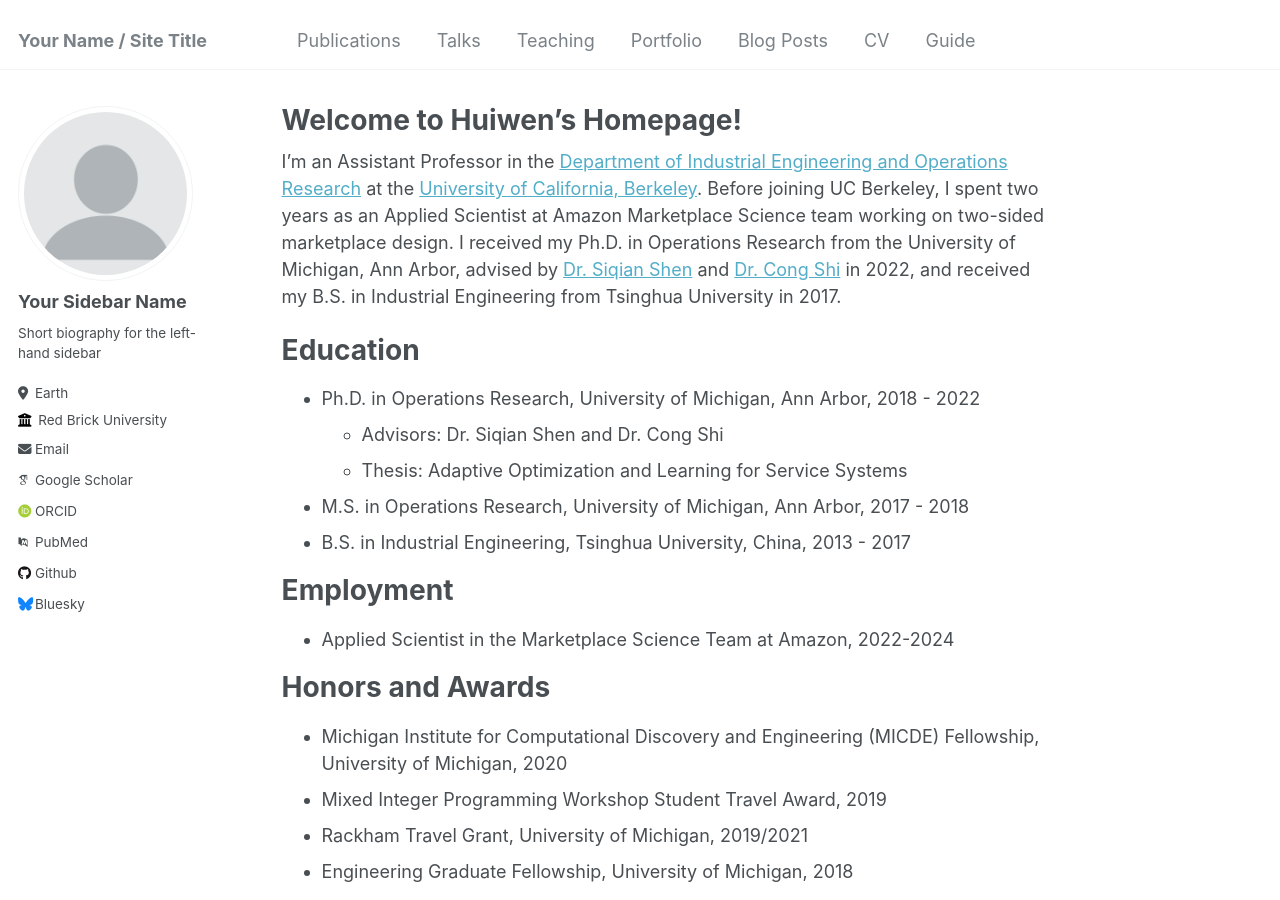
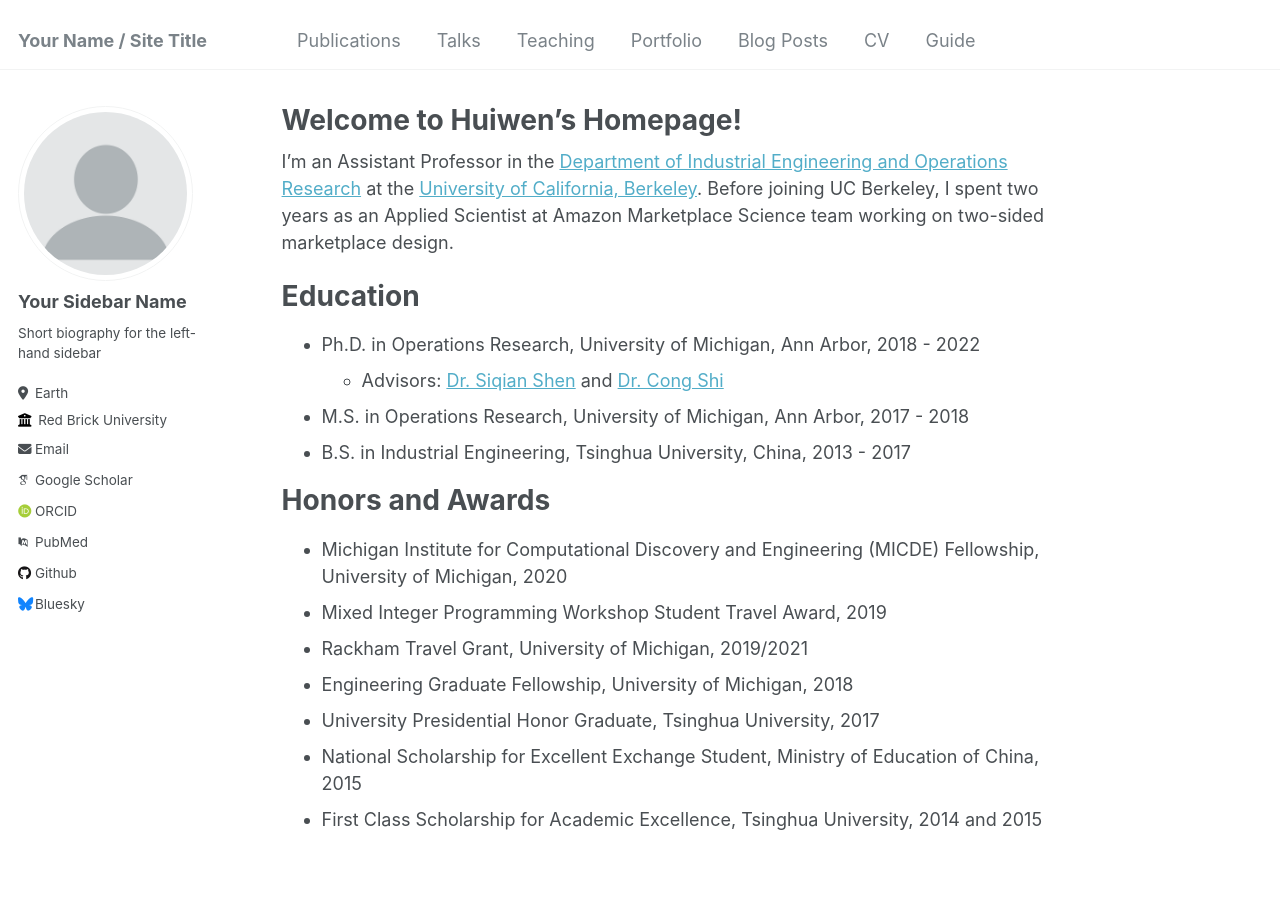
Before and after one commit to huiwen-j/huiwen-j.github.io, a Jekyll site: the page built from _pages/about.md, in a window 1280 px wide and 900 px high. Built offline with Jekyll 4.4.1, drawn with Linux system fonts in a browser that asks for light colours; some web fonts are replaced.

Commit message:
Update about.md

```diff
--- a/_pages/about.md
+++ b/_pages/about.md
@@ -7,19 +7,15 @@ redirect_from:
   - /about.html
 ---
 
-I'm an Assistant Professor in the [Department of Industrial Engineering and Operations Research](https://ieor.berkeley.edu/) at the [University of California, Berkeley](https://www.berkeley.edu/). Before joining UC Berkeley, I spent two years as an Applied Scientist at Amazon Marketplace Science team working on two-sided marketplace design. I received my Ph.D. in Operations Research from the University of Michigan, Ann Arbor, advised by [Dr. Siqian Shen](https://websites.umich.edu/~siqian/index.html) and [Dr. Cong Shi](https://congshi-research.github.io/) in 2022, and received my B.S. in Industrial Engineering from Tsinghua University in 2017.
+I'm an Assistant Professor in the [Department of Industrial Engineering and Operations Research](https://ieor.berkeley.edu/) at the [University of California, Berkeley](https://www.berkeley.edu/). Before joining UC Berkeley, I spent two years as an Applied Scientist at Amazon Marketplace Science team working on two-sided marketplace design.
 
 Education
-======
+===
 - Ph.D. in Operations Research, University of Michigan, Ann Arbor, 2018 - 2022
-  * Advisors: Dr. Siqian Shen and Dr. Cong Shi
-  * Thesis: Adaptive Optimization and Learning for Service Systems
+  * Advisors: [Dr. Siqian Shen](https://websites.umich.edu/~siqian/index.html) and [Dr. Cong Shi](https://congshi-research.github.io/)
 - M.S. in Operations Research, University of Michigan, Ann Arbor, 2017 - 2018
 - B.S. in Industrial Engineering, Tsinghua University, China, 2013 - 2017
 
-Employment
-======
-- Applied Scientist in the Marketplace Science Team at Amazon, 2022-2024
 
 Honors and Awards
 ======
```
